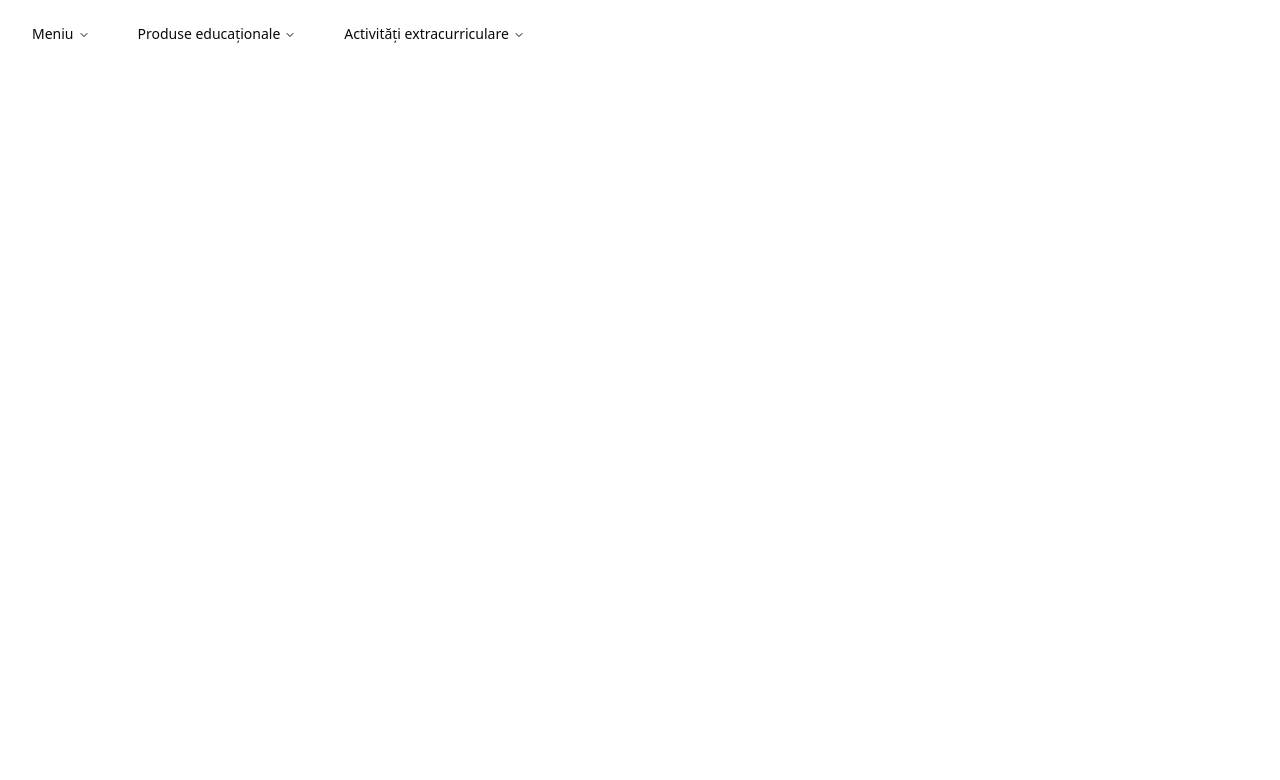
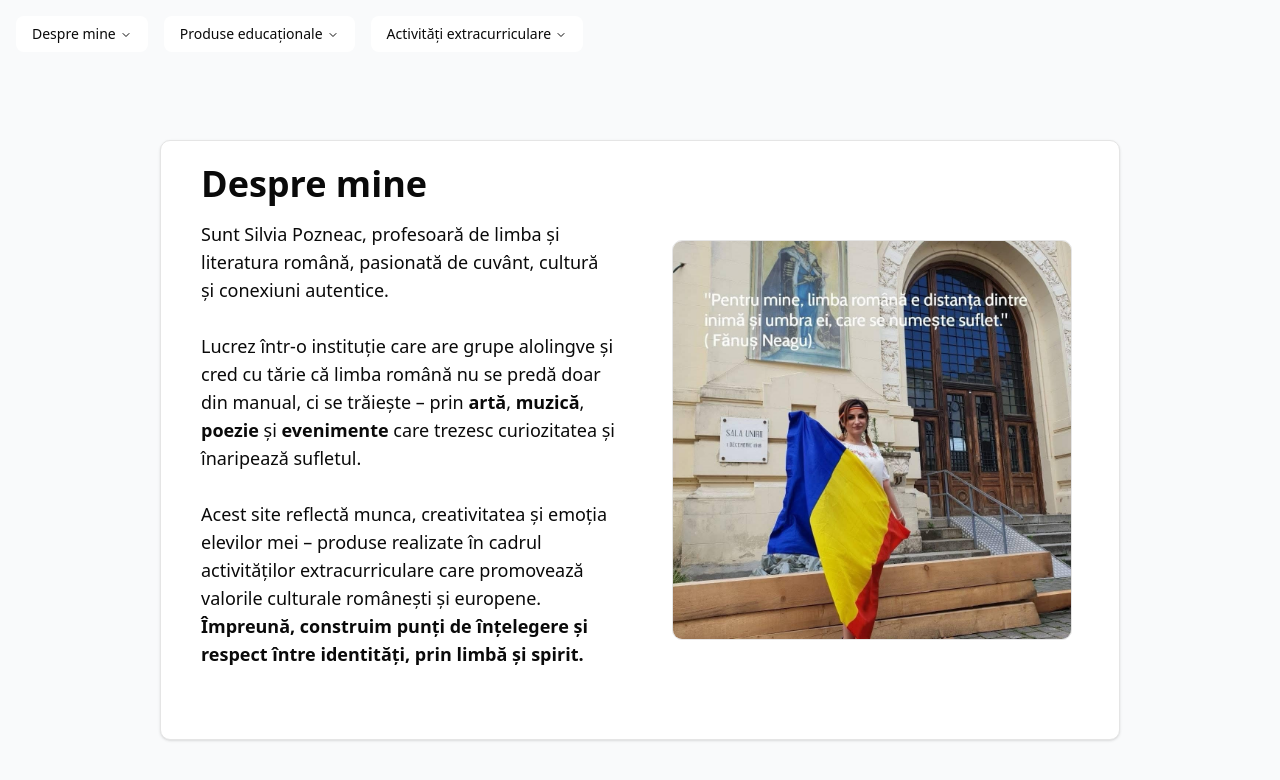
Before and after one commit to Gheruha/CollegeProject, a Next.js app: page /about-me in a window 1280 px wide. Shown: the top 780 px of the page. Built offline with nearby package versions, Linux system fonts and the light colour scheme.

Commit message:
Created about-me page

```diff
--- a/src/app/about-me/page.tsx
+++ b/src/app/about-me/page.tsx
@@ -1,7 +1,39 @@
 import React from "react";
 
 const page = () => {
-  return <div></div>;
+  return (
+    <div className="w-full h-screen flex justify-center items-center bg-white lg:bg-gray-50 pt-20 lg:p-0">
+      <div className="w-full h-full lg:h-3/4 lg:w-3/4 p-4  mt-20 lg:p-10 lg:shadow-sm lg:border lg:rounded-lg lg:bg-white space-x-12 space-y-12 flex flex-col md:flex-row justify-center items-start lg:items-center">
+        <div className="w-full lg:w-2/4">
+          <h1 className="text-xl lg:text-4xl font-bold pb-4">Despre mine</h1>
+          <p className="text-md lg:text-lg">
+            Sunt Silvia Pozneac, profesoară de limba și literatura română,
+            pasionată de cuvânt, cultură și conexiuni autentice. <br />
+            <br />
+            Lucrez într-o instituție care are grupe alolingve și cred cu tărie
+            că limba română nu se predă doar din manual, ci se trăiește – prin{" "}
+            <b>artă</b>, <b>muzică</b>,<b> poezie</b> și <b>evenimente</b> care
+            trezesc curiozitatea și înaripează sufletul. <br />
+            <br />
+            Acest site reflectă munca, creativitatea și emoția elevilor mei –
+            produse realizate în cadrul activităților extracurriculare care
+            promovează valorile culturale românești și europene.{" "}
+            <b>
+              Împreună, construim punți de înțelegere și respect între
+              identități, prin limbă și spirit.
+            </b>
+          </p>
+        </div>
+        <div className="w-full lg:w-2/4 flex justify-center">
+          <img
+            src="photos/about-me.jpg"
+            alt="photo"
+            className="lg:h-100 border rounded-lg"
+          />
+        </div>
+      </div>
+    </div>
+  );
 };
 
 export default page;
--- a/src/components/menu/index.tsx
+++ b/src/components/menu/index.tsx
@@ -19,30 +19,10 @@ const components: { title: string; href: string; description: string }[] = [
     description: "Aici vei găsi bibliografia mea.",
   },
   {
-    title: "Locuri Memorabile",
-    href: "/about-me",
-    description: "În căutarea locurilor pitorești.",
-  },
-  {
-    title: "Produse educaționale",
-    href: "/students-work",
-    description: "Aici vei găsi interviuri.",
-  },
-  {
-    title: "Pagina Digitală",
-    href: "/about-me",
-    description: "Pagina Digitală.",
-  },
-  {
-    title: "Postere digitale",
-    href: "/about-me",
-    description: "Postere digitale.",
-  },
-  {
-    title: "Creații Plastice",
-    href: "/about-me",
-    description: "Creații Plastice.",
-  },
+    title: "Acte normative",
+    href: "/normative-acts",
+    description: "Lista actelor normative după care mă ghidez."
+  }
 ];
 const produseEducationale: {
   title: string;
@@ -71,7 +51,7 @@ export function MainMenu() {
     <NavigationMenu className="space-x-4">
       <NavigationMenuList>
         <NavigationMenuItem>
-          <NavigationMenuTrigger>Meniu</NavigationMenuTrigger>
+          <NavigationMenuTrigger>Despre mine</NavigationMenuTrigger>
           <NavigationMenuContent>
             <ul className="grid w-[400px] gap-3 p-4 md:w-[500px] md:grid-cols-2 lg:w-[600px]">
               {components.map((component) => (
```
Also changed, not shown: public/photos/about-me.jpg (added).
